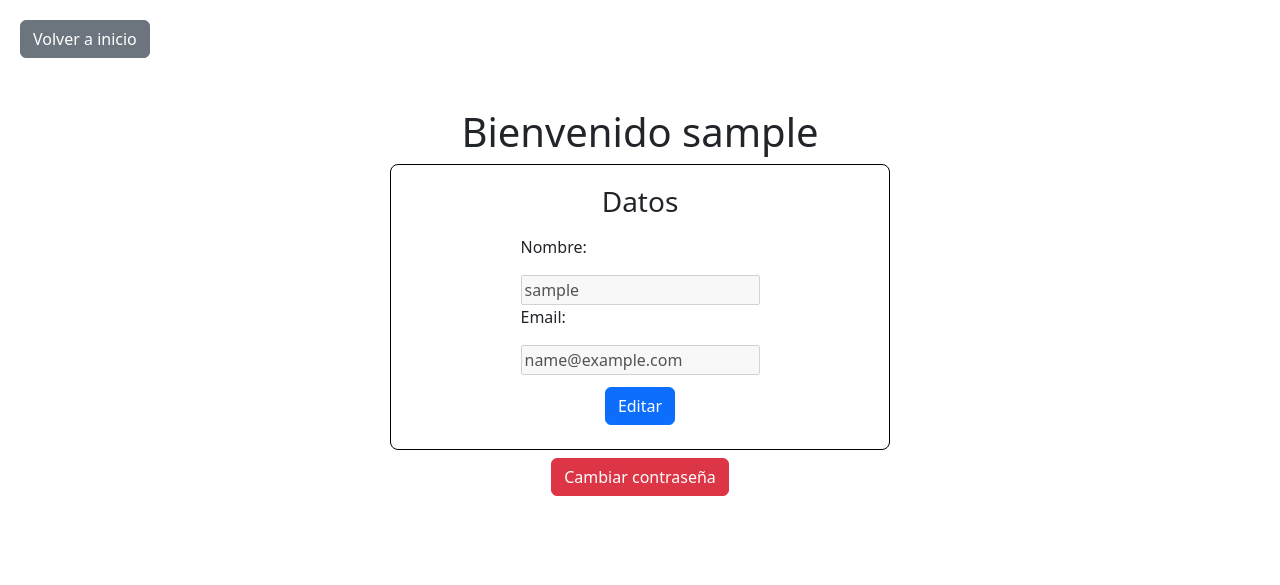
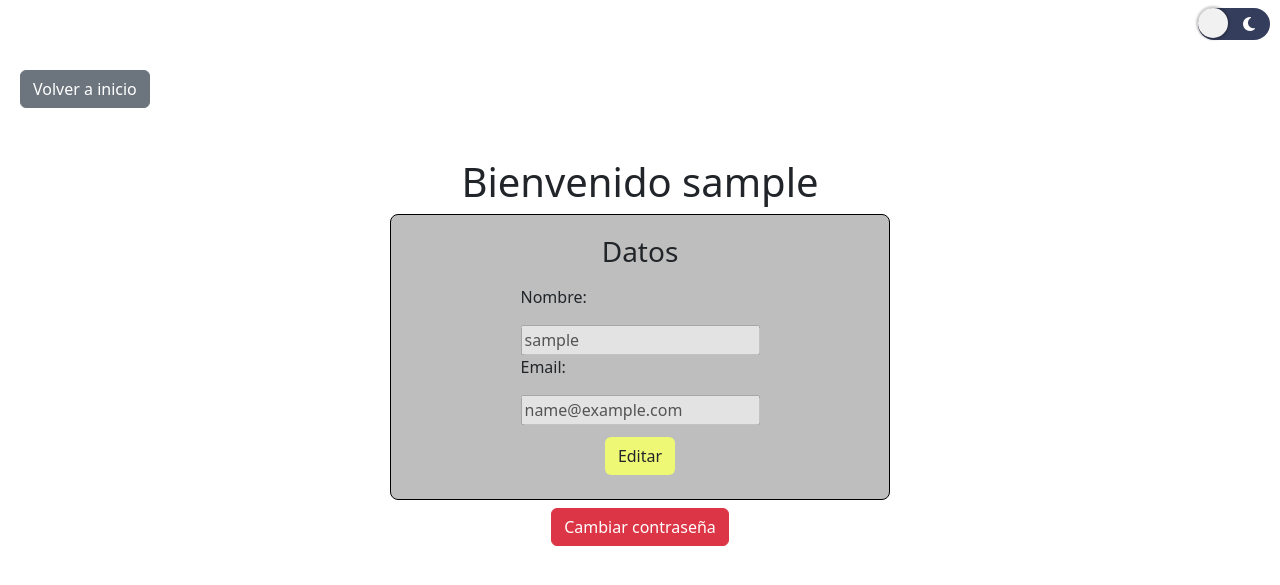
Before and after one commit to Marcelo200221/KumaStore, a Django app: page /perfil in a window 1280 px wide. Shown: the top 585 px of the page. Run offline with Django 4.2, Linux system fonts and the light colour scheme; the visitor is signed in with stand-in values (Sample User, id 1); some libraries are stand-ins or nearby versions.

Commit message:
Cambio en vista de agregar/editar para que las imagenes se muestre, y cambio en estilos de perfil

```diff
--- a/app/kuma/static/CSS/style-perfil.css
+++ b/app/kuma/static/CSS/style-perfil.css
@@ -85,3 +85,10 @@
 .spinner-container{
     text-align: center;
 }
+
+#switch-color{
+    display: flex;
+    justify-content: right;
+    align-items: end;
+    margin: 10px 10px;
+}
--- a/app/kuma/static/CSS/style.css
+++ b/app/kuma/static/CSS/style.css
@@ -467,6 +467,65 @@ body.dark .btn-editar{
     background: rgb(67, 40, 131);
 }
 
+.opciones-nav{
+    display: flex;
+    flex-direction: row;
+    justify-content: center;
+    align-items: center;
+    list-style: none;
+    gap: 10px;
+    padding: 4px 10px;
+}
+
+@media (max-width: 768px) {
+    .opciones-nav{
+        flex-direction: column;
+        align-items: center;
+        gap: 10px;
+        padding: 10px 4px;
+    }
+}
+
+.nav-item:hover{
+    transition: 0.3ms ease all;
+    color: #fff;
+}
+
+.img-edicion{
+    width: 150px;
+    height: auto;
+}
+
+body.dark .bienvenida{
+    color: #FFFA98
+}
+
+.datos{
+    background: #bebebe;
+}
+
+body.dark .datos{
+    background: #949494;
+}
+
+body.dark .campo-nombre{
+    color: #fff;
+}
+
+body.dark .campo-email{
+    color: #fff;
+}
+
+#boton-editar{
+    background: rgb(239, 248, 117);
+}
+
+body.dark #boton-editar{
+    background: rgb(67, 40, 131);
+    color: #fff;
+}
+
+
 
 /*Importo las fuentes*/
 @import url('https://fonts.googleapis.com/css2?family=Open+Sans:ital,wght@1,300&display=swap');
--- a/app/kuma/templates/agregar_producto.html
+++ b/app/kuma/templates/agregar_producto.html
@@ -194,7 +194,7 @@
                           <td>{{p.descripcion}}</td>
                           <td>{{p.stock}}</td>
                           <td>{{p.precio}}</td>
-                          <td>{{p.imagen_url}}</td>
+                          <td><img class="img-edicion" src={{p.imagen_url}} alt="No hay imagen"></td>
                           <td class="d-flex">
                             <a href="/editarProducto/{{p.sku}}" class="btn btn-editar mx-2">Editar</a>
                             <a href="/eliminarProducto/{{p.sku}}" class="btn btn-eliminar mx-2" >Eliminar</a>
--- a/app/kuma/templates/base.html
+++ b/app/kuma/templates/base.html
@@ -76,7 +76,7 @@
       </button>
 
       <div class="collapse navbar-collapse" id="main-menu">
-        <ul class="navbar-nav ms-auto">
+        <ul class="opciones-nav">
           <li class="nav-item"><a class="nav-link" href="{% url 'cargar_productos' %}?categoria={{ 8 }}">Comida</a></li>
           <li class="nav-item"><a class="nav-link" href="{% url 'cargar_productos' %}?categoria={{ 4 }}">Bandanas</a></li>
           <li class="nav-item"><a class="nav-link" href="{% url 'cargar_productos' %}?categoria={{ 5 }}">Correas y arneses</a></li>
@@ -174,11 +174,11 @@
           <div class="modal-dialog">
             <div class="modal-content">
               <div class="modal-header">
-                <h5 class="modal-title">Modal title</h5>
+                <h5 class="modal-title">Compra realizada</h5>
                 <button type="button" class="btn-close" data-bs-dismiss="modal" aria-label="Close"></button>
               </div>
               <div class="modal-body">
-                <p>Compra realizada con exito</p>
+                <p>Gracias por su compra</p>
               </div>
               <div class="modal-footer">
                 <button onclick="location.href = location.href" type="button" class="btn btn-secondary" data-bs-dismiss="modal">Cerrar</button>
--- a/app/kuma/templates/perfil.html
+++ b/app/kuma/templates/perfil.html
@@ -5,10 +5,22 @@
     <meta charset="UTF-8">
     <meta name="viewport" content="width=device-width, initial-scale=1.0">
     <link rel="stylesheet" type="text/css" href="{% static 'CSS/style-perfil.css' %}">
+    <link rel="stylesheet" type="text/css" href="{% static 'CSS/style.css' %}">
+    <script src="https://kit.fontawesome.com/2bddaf117c.js" crossorigin="anonymous"></script>
     <link href="https://cdn.jsdelivr.net/npm/bootstrap@5.3.0/dist/css/bootstrap.min.css" rel="stylesheet" integrity="sha384-9ndCyUaIbzAi2FUVXJi0CjmCapSmO7SnpJef0486qhLnuZ2cdeRhO02iuK6FUUVM" crossorigin="anonymous">
     <title>Perfil</title>
 </head>
 <body>
+    <div class="mt-2" id="switch-color">
+        <button class="switch" id="switch">
+            <span>
+            <i class="fas fa-sun"></i>
+            </span>
+            <span>
+            <i class="fas fa-moon"></i>
+            </span>
+        </button>
+    </div>
     <a type="button" href="/inicio" class="btn btn-secondary volver-inicio">Volver a inicio</a>
     <div>
 
@@ -40,7 +52,7 @@
                         </form>
                     </div>
                     <div class="botones" id="botones-usuario">
-                        <button class="btn btn-primary" id="boton-editar">Editar</button>
+                        <button class="btn" id="boton-editar">Editar</button>
                         <button type="submit" id="boton-guardar" class="btn btn-success d-none">Guardar</button>
                     </div>
                     <div class="campos contraseña d-none" id="campos-contraseña">
@@ -85,5 +97,6 @@
     </div>
 </body>
 <script type="text/javascript" src="{% static 'JS/funciones-perfil.js' %}"></script>
+<script type="text/javascript" src="{% static 'JS/funciones-estetica.js' %}"></script>
 <script src="https://cdn.jsdelivr.net/npm/bootstrap@5.3.0/dist/js/bootstrap.min.js" integrity="sha384-fbbOQedDUMZZ5KreZpsbe1LCZPVmfTnH7ois6mU1QK+m14rQ1l2bGBq41eYeM/fS" crossorigin="anonymous"></script>
 </html>
```
